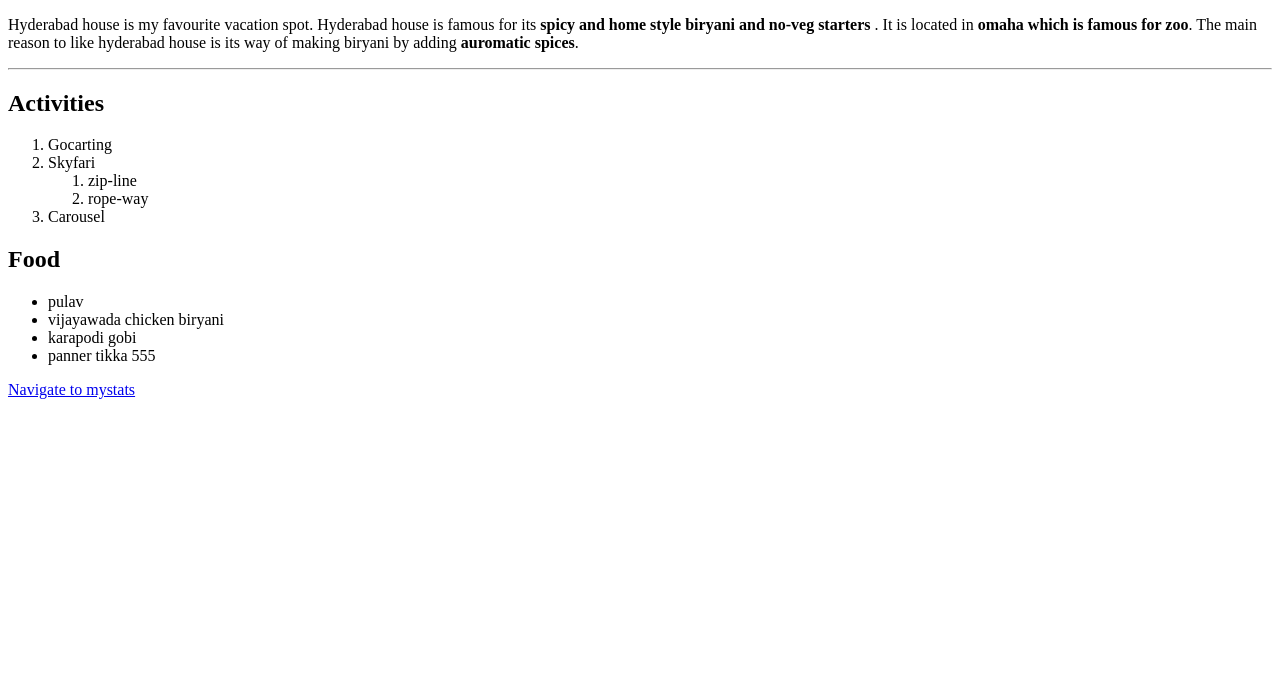
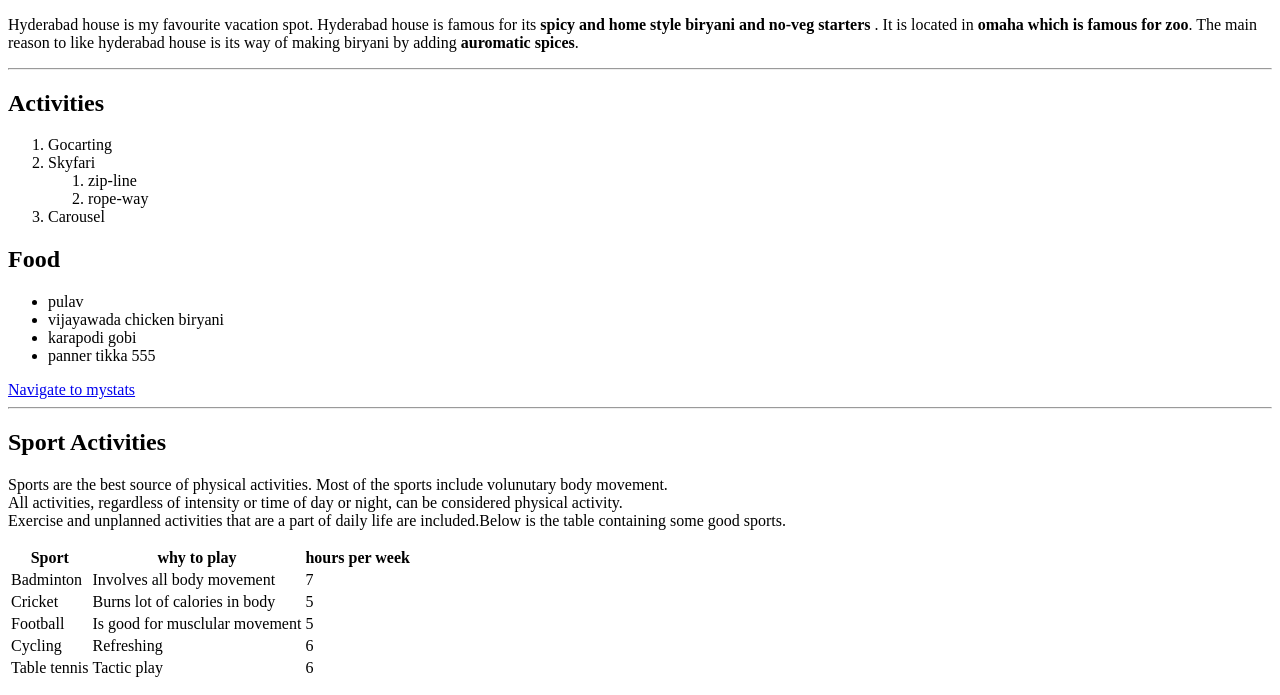
Before and after one commit to 44-563-WebApps-F23/44563-webapps-f23-assignment3-JayanthMaturu, a plain HTML site: page index.html in a window 1280 px wide. Shown: the part 105-800 px from the top of the page. Drawn offline with Linux system fonts and the light colour scheme.

Commit message:
added table

```diff
--- a/index.html
+++ b/index.html
@@ -28,5 +28,43 @@
                 <li>panner tikka 555</li>
             </ul>
             <a href=mystats.html>Navigate to mystats</a>
+        <hr>
+        <h2>Sport Activities</h2>
+        <p>Sports are the best source of physical activities. Most of the sports include volunutary body movement.<br>
+            All activities, regardless of intensity or time of day or night, can be considered physical activity. <br>
+            Exercise and unplanned activities that are a part of daily life are included.Below is the table containing some good sports.
+        </p>
+        <table>
+            <tr>
+              <th>Sport</th>
+              <th>why to play</th>
+              <th>hours per week</th>
+            </tr>
+            <tr>
+              <td> Badminton </td>
+              <td>Involves all body movement</td>
+              <td>7</td>
+            </tr>
+            <tr>
+              <td>Cricket</td>
+              <td> Burns lot of calories in body</td>
+              <td>5</td>
+            </tr>
+            <tr>
+                <td>Football</td>
+                <td> Is good for musclular movement</td>
+                <td>5</td>
+              </tr>
+            <tr>
+              <td>Cycling</td>
+              <td> Refreshing</td>
+              <td>6</td>
+            </tr>
+            <tr>
+                <td>Table tennis</td>
+                <td> Tactic play</td>
+                <td>6</td>
+            </tr>
+          </table>
     </body>
 </html>
```
